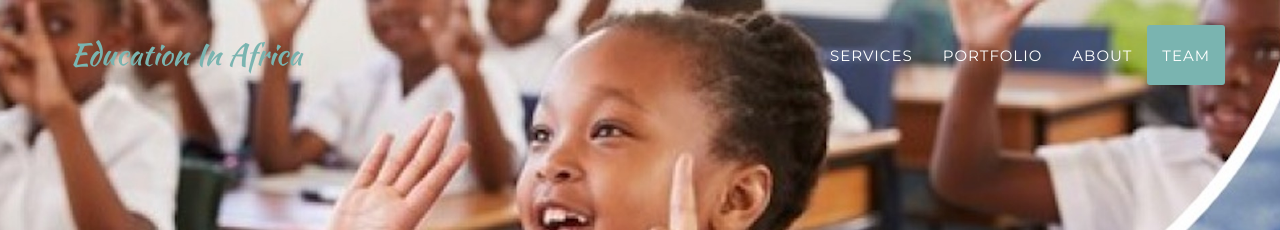
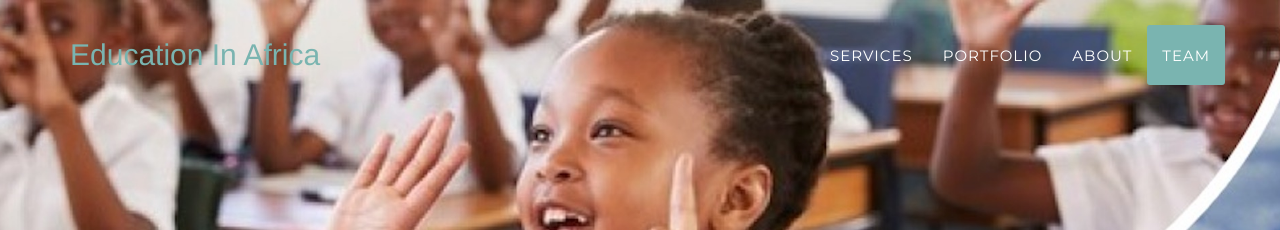
Before and after one commit to GhaliAmir/EducationInAfrica.github.io, a Jekyll site: the page built from index.html, in a window 1280 px wide. Shown: the top 230 px of the page. Built offline with Jekyll 4.4.1, drawn with Linux system fonts in a browser that asks for light colours; some web fonts are replaced.

Commit message:
Change Navbar font

```diff
--- a/_includes/css/agency.css
+++ b/_includes/css/agency.css
@@ -176,7 +176,7 @@ fieldset[disabled] .btn-xl.active {
 }
 
 .navbar-default .navbar-brand {
-    font-family: "Kaushan Script","Helvetica Neue",Helvetica,Arial,cursive;
+    font-family: "Helvetica Neue","Helvetica Neue",Helvetica,Arial,cursive;
     color: #{{ site.data.template.color.primary }};
 }
 
```
